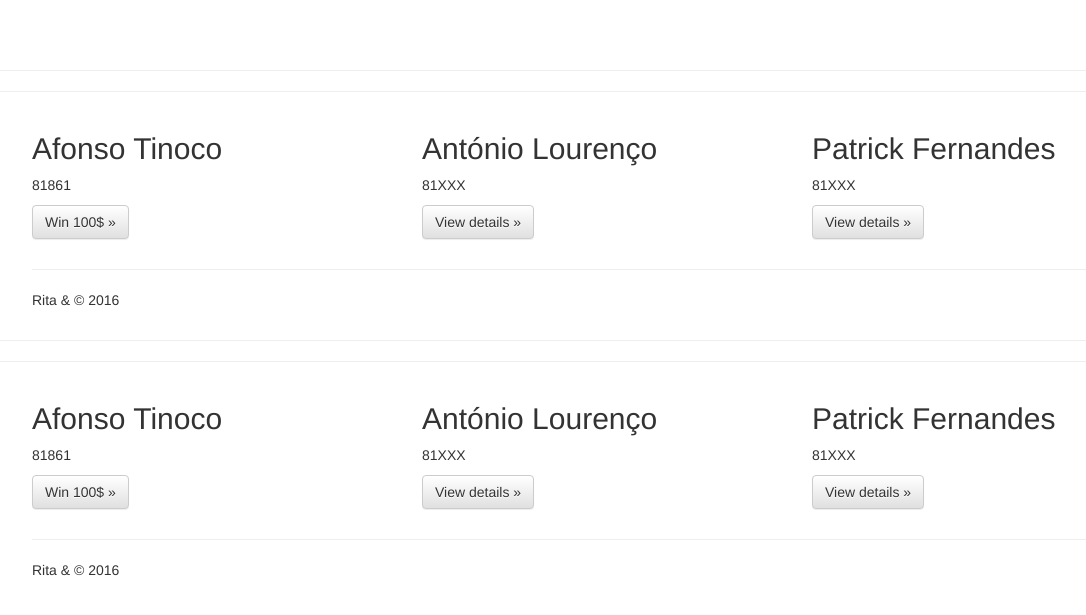
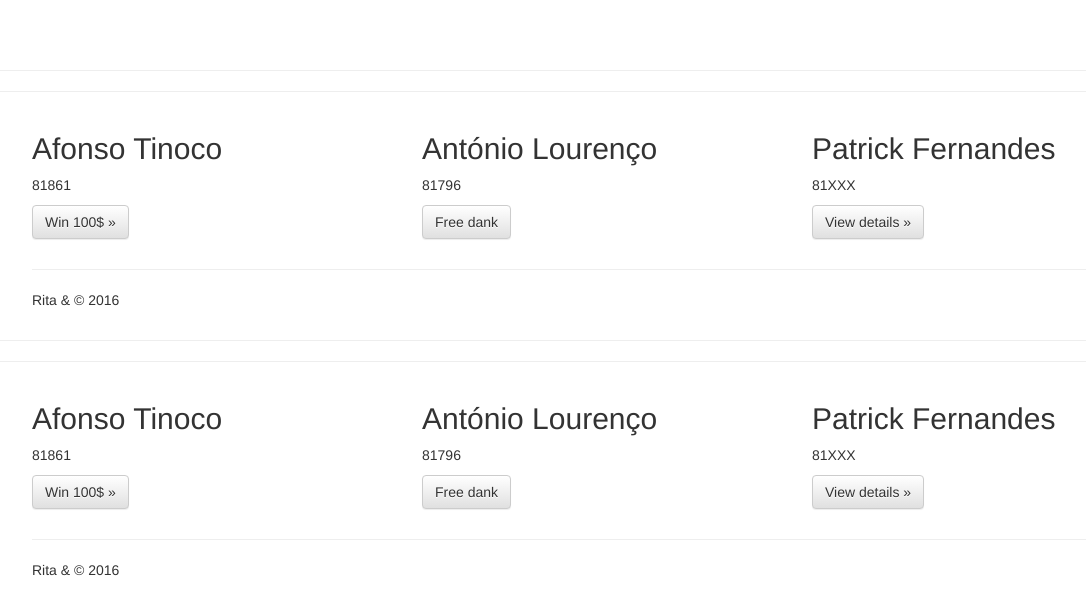
Before and after one commit to CoderPat/IST-BSC-LEIC, a PHP site: template site/template/foot.php in a window 1280 px wide. Shown: the top 615 px of the page, without its empty margins (38-1124 px from the left). Run offline with PHP 8.4, Linux system fonts and the light colour scheme; the template is opened without the code that fills it, so the values that code supplies are empty; some libraries are stand-ins or nearby versions.

Commit message:
Small fix

```diff
--- a/site/template/foot.php
+++ b/site/template/foot.php
@@ -10,8 +10,8 @@
         </div>
         <div class="col-md-4">
           <h2>António Lourenço</h2>
-          <p>81XXX</p>
-          <p><a class="btn btn-default" href="#" role="button">View details &raquo;</a></p>
+          <p>81796</p>
+          <p><a class="btn btn-default" href="http://heyyeyaaeyaaaeyaeyaa.com" role="button">Free dank</a></p>
        </div>
         <div class="col-md-4">
           <h2>Patrick Fernandes</h2>
```
